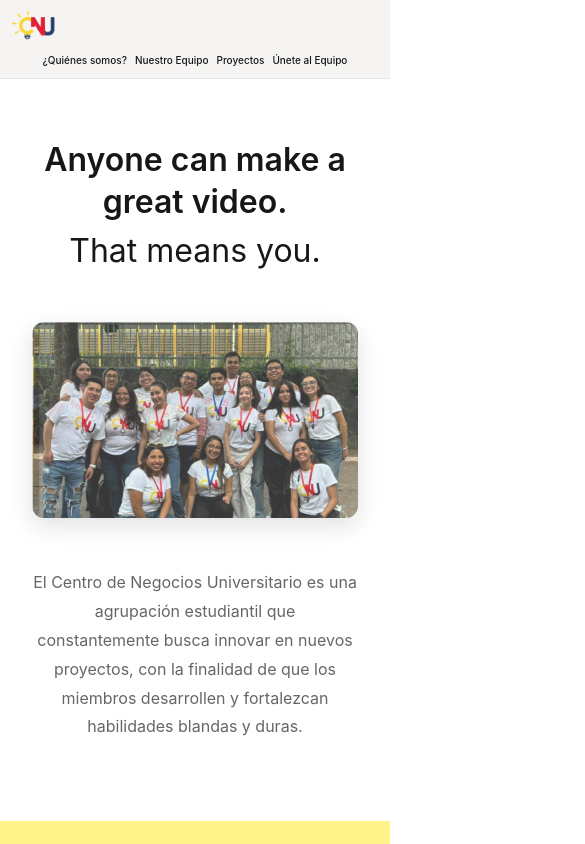
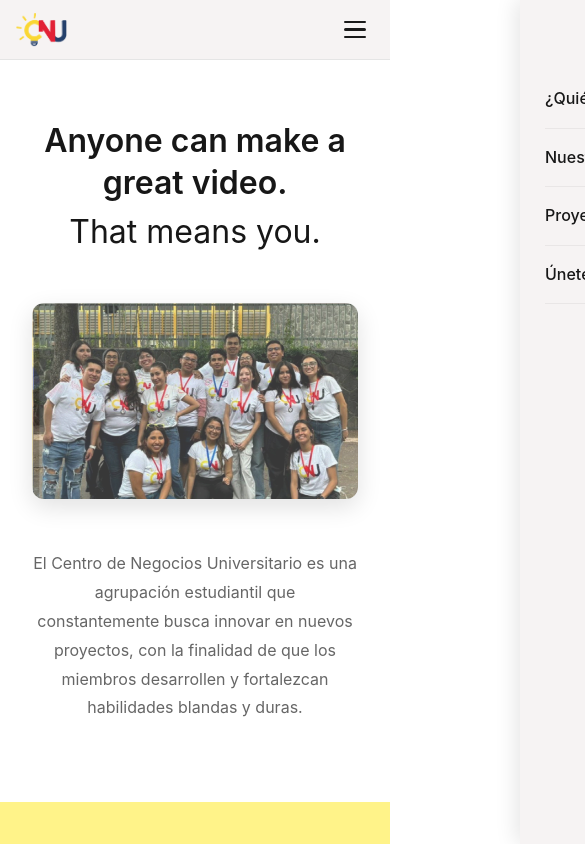
Before and after one commit to Centro-de-Negocios-Universitarios/WebPrototype, a Next.js app: page / in a window 390 px wide. Shown: the top 844 px of the page, 585 px wide, since content can reach past the window. Built offline with nearby package versions, Linux system fonts and the light colour scheme.

Commit message:
Cambiando Navbar para móviles (agregando animaciones y corrigiendo formato)

```diff
--- a/app/components/Navbar.module.css
+++ b/app/components/Navbar.module.css
@@ -3,13 +3,12 @@
     justify-content: space-between;
     align-items: center;
     padding: 20px 40px;
-    background: var(--background);
+    background: rgb(246, 243, 243);
     border-bottom: 1px solid var(--border-color);
     position: sticky;
     top: 0;
     z-index: 100;
     backdrop-filter: blur(10px);
-    background: rgb(246, 243, 243);
 }
 
 .logo {
@@ -19,6 +18,13 @@
     letter-spacing: -0.5px;
     display: flex;
     align-items: center;
+    z-index: 102;
+    cursor: pointer;
+    transition: opacity 0.2s ease;
+}
+
+.logo:hover {
+    opacity: 0.8;
 }
 
 .logoImage {
@@ -27,7 +33,7 @@
     object-fit: contain;
 }
 
-
+/* Desktop Navigation */
 .nav {
     display: flex;
     gap: 32px;
@@ -62,15 +68,133 @@
     width: 100%;
 }
 
+/* Hamburger Button - Hidden on desktop */
+.hamburger {
+    display: none;
+    flex-direction: column;
+    gap: 5px;
+    background: transparent;
+    border: none;
+    cursor: pointer;
+    padding: 8px;
+    z-index: 102;
+    transition: transform 0.3s ease;
+}
+
+.hamburger:hover {
+    transform: scale(1.1);
+}
+
+.hamburgerLine {
+    width: 25px;
+    height: 3px;
+    background-color: #1a1a1a;
+    border-radius: 3px;
+    transition: all 0.3s ease;
+}
+
+/* Hamburger Animation */
+.hamburgerActive .hamburgerLine:nth-child(1) {
+    transform: translateY(8px) rotate(45deg);
+}
+
+.hamburgerActive .hamburgerLine:nth-child(2) {
+    opacity: 0;
+    transform: translateX(-20px);
+}
+
+.hamburgerActive .hamburgerLine:nth-child(3) {
+    transform: translateY(-8px) rotate(-45deg);
+}
+
+/* Overlay for mobile menu */
+.overlay {
+    display: none;
+}
+
+/* Tablet/Mobile Styles */
 @media (max-width: 768px) {
     .navbar {
-        padding: 12px 16px;
-        flex-wrap: wrap;
-        gap: 12px;
+        padding: 16px 20px;
     }
 
-    .logo {
-        order: 1;
+    .logoImage {
+        height: 40px;
+    }
+
+    /* Show hamburger button */
+    .hamburger {
+        display: flex;
+    }
+
+    /* Mobile Navigation */
+    .nav {
+        position: fixed;
+        top: 0;
+        right: -100%;
+        width: 280px;
+        height: 100vh;
+        flex-direction: column;
+        gap: 0;
+        background: rgb(246, 243, 243);
+        box-shadow: -4px 0 20px rgba(0, 0, 0, 0.1);
+        padding: 80px 30px 30px;
+        transition: right 0.4s cubic-bezier(0.68, -0.55, 0.265, 1.55);
+        z-index: 101;
+        align-items: flex-start;
+    }
+
+    .navOpen {
+        right: 0;
+    }
+
+    .navLink {
+        font-size: 16px;
+        padding: 16px 0;
+        width: 100%;
+        border-bottom: 1px solid rgba(0, 0, 0, 0.05);
+        opacity: 0;
+        animation: fadeInSlide 0.4s ease forwards;
+    }
+
+    /* Stagger animation for menu items */
+    .navOpen .navLink:nth-child(1) {
+        animation-delay: 0.1s;
+    }
+
+    .navOpen .navLink:nth-child(2) {
+        animation-delay: 0.2s;
+    }
+
+    .navOpen .navLink:nth-child(3) {
+        animation-delay: 0.3s;
+    }
+
+    .navOpen .navLink:nth-child(4) {
+        animation-delay: 0.4s;
+    }
+
+    .navLink::after {
+        bottom: 12px;
+    }
+
+    /* Show overlay when menu is open */
+    .overlay {
+        display: block;
+        position: fixed;
+        top: 0;
+        left: 0;
+        width: 100%;
+        height: 100vh;
+        background: rgba(0, 0, 0, 0.5);
+        z-index: 99;
+        animation: fadeIn 0.3s ease;
+    }
+}
+
+@media (max-width: 480px) {
+    .navbar {
+        padding: 12px 16px;
     }
 
     .logoImage {
@@ -78,35 +202,35 @@
     }
 
     .nav {
-        order: 2;
-        gap: 12px;
-        font-size: 11px;
-        flex-wrap: wrap;
-        width: 100%;
-        justify-content: center;
+        width: 260px;
+        padding: 70px 25px 25px;
     }
 
-    .navLink {
-        font-size: 11px;
-        white-space: nowrap;
+    .hamburgerLine {
+        width: 22px;
+        height: 2.5px;
     }
 }
 
-@media (max-width: 480px) {
-    .navbar {
-        padding: 10px 12px;
+/* Animations */
+@keyframes fadeInSlide {
+    from {
+        opacity: 0;
+        transform: translateX(20px);
     }
 
-    .logoImage {
-        height: 30px;
+    to {
+        opacity: 1;
+        transform: translateX(0);
+    }
+}
+
+@keyframes fadeIn {
+    from {
+        opacity: 0;
     }
 
-    .nav {
-        gap: 8px;
-        font-size: 10px;
-    }
-
-    .navLink {
-        font-size: 10px;
+    to {
+        opacity: 1;
     }
 }
--- a/app/components/Navbar.tsx
+++ b/app/components/Navbar.tsx
@@ -1,11 +1,24 @@
+'use client';
+
+import { useState } from "react";
 import Link from "next/link";
 import Image from "next/image";
 import styles from "./Navbar.module.css";
 
 export default function Navbar() {
+    const [isMenuOpen, setIsMenuOpen] = useState(false);
+
+    const toggleMenu = () => {
+        setIsMenuOpen(!isMenuOpen);
+    };
+
+    const closeMenu = () => {
+        setIsMenuOpen(false);
+    };
+
     return (
         <header className={styles.navbar}>
-            <div className={styles.logo}>
+            <Link href="/" className={styles.logo}>
                 <Image
                     src="/Centro_de_Negocios_Universitario.png"
                     alt="Centro de Negocios Universitario"
@@ -13,22 +26,44 @@ export default function Navbar() {
                     height={50}
                     className={styles.logoImage}
                 />
-            </div>
+            </Link>
 
-            <nav className={styles.nav}>
-                <Link href="/quienes-somos" className={styles.navLink}>
+            {/* Hamburger Button */}
+            <button
+                className={`${styles.hamburger} ${isMenuOpen ? styles.hamburgerActive : ''}`}
+                onClick={toggleMenu}
+                aria-label="Toggle menu"
+                aria-expanded={isMenuOpen}
+            >
+                <span className={styles.hamburgerLine}></span>
+                <span className={styles.hamburgerLine}></span>
+                <span className={styles.hamburgerLine}></span>
+            </button>
+
+            {/* Navigation Menu */}
+            <nav className={`${styles.nav} ${isMenuOpen ? styles.navOpen : ''}`}>
+                <Link href="/quienes-somos" className={styles.navLink} onClick={closeMenu}>
                     ¿Quiénes somos?
                 </Link>
-                <Link href="/equipo" className={styles.navLink}>
+                <Link href="/equipo" className={styles.navLink} onClick={closeMenu}>
                     Nuestro Equipo
                 </Link>
-                <Link href="/proyectos" className={styles.navLink}>
+                <Link href="/proyectos" className={styles.navLink} onClick={closeMenu}>
                     Proyectos
                 </Link>
-                <Link href="/unete" className={styles.navLink}>
+                <Link href="/unete" className={styles.navLink} onClick={closeMenu}>
                     Únete al Equipo
                 </Link>
             </nav>
+
+            {/* Overlay for mobile menu */}
+            {isMenuOpen && (
+                <div
+                    className={styles.overlay}
+                    onClick={closeMenu}
+                    aria-hidden="true"
+                />
+            )}
         </header>
     );
 }
```
